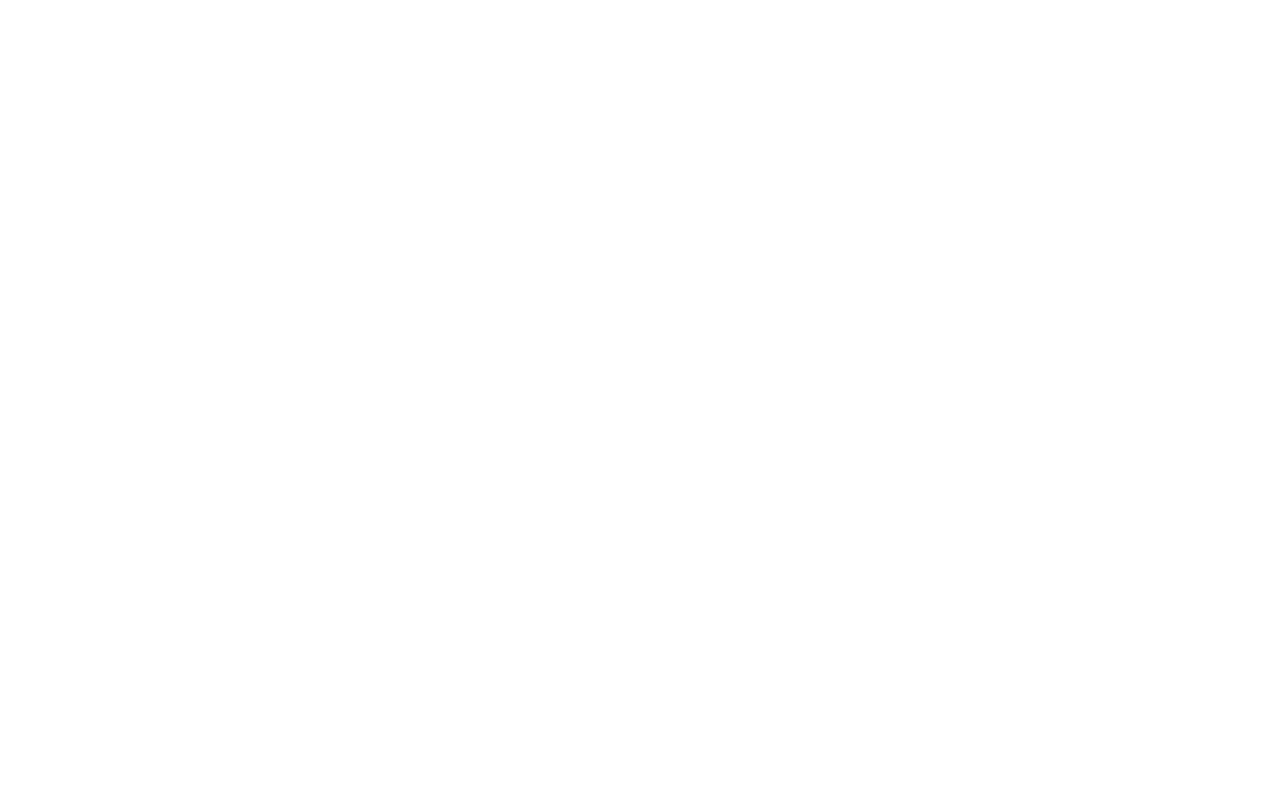
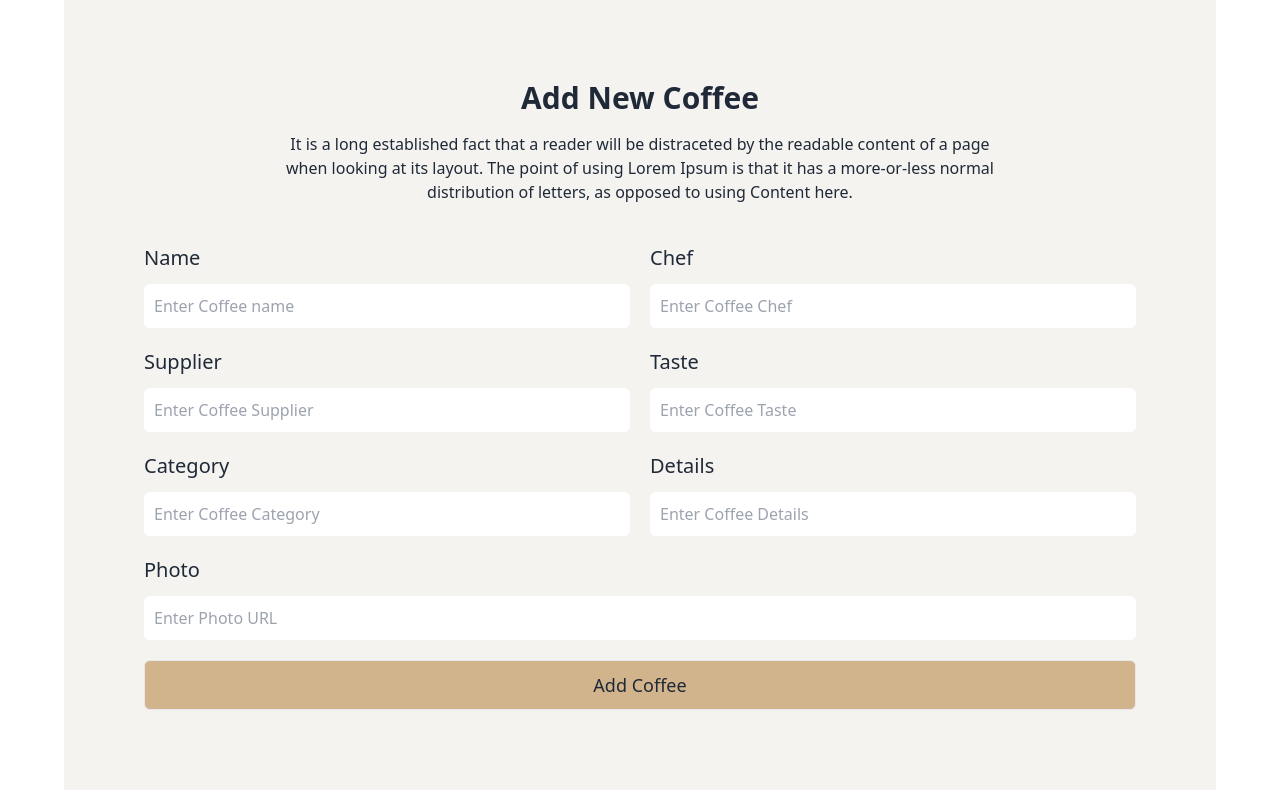
Before and after one commit to HasanurHasu/coffee-store-client, a React (Vite) app: page /addCoffee in a window 1280 px wide. Built offline with nearby package versions, Linux system fonts and the light colour scheme.

Commit message:
create add coffee form

```diff
--- a/src/App.jsx
+++ b/src/App.jsx
@@ -4,7 +4,6 @@ function App() {
   return (
     <>
       <h1 className="text-5xl text-center font-bold">Coffee Store</h1>
-
     </>
   )
 }
--- a/src/components/AddCoffee.jsx
+++ b/src/components/AddCoffee.jsx
@@ -1,8 +1,45 @@
 
 const AddCoffee = () => {
     return (
-        <div>
+        <div className="max-w-6xl mx-auto bg-[#F4F3F0] p-20">
+            <h1 className="text-3xl text-center font-bold mb-4">Add New Coffee</h1>
+            <p className="text-center w-9/12 mx-auto">It is a long established fact that a reader will be distraceted by the readable content of a page when looking at its layout. The point of using Lorem Ipsum is that it has a more-or-less normal distribution of letters, as opposed to using Content here.</p>
+            <div>
+                <form>
+                    <div className="grid grid-cols-2 gap-5 mt-10">
+                        <div>
+                            <h3 className="label-text text-xl mb-3">Name</h3>
+                            <input type="name" name="name" placeholder="Enter Coffee name" className="p-[10px] rounded-md w-full" />
+                        </div>
+                        <div>
+                            <h3 className="label-text text-xl mb-3">Chef</h3>
+                            <input type="name" name="name" placeholder="Enter Coffee Chef" className="p-[10px] rounded-md w-full" />
+                        </div>
+                        <div>
+                            <h3 className="label-text text-xl mb-3">Supplier</h3>
+                            <input type="name" name="name" placeholder="Enter Coffee Supplier" className="p-[10px] rounded-md w-full" />
+                        </div>
+                        <div>
+                            <h3 className="label-text text-xl mb-3">Taste</h3>
+                            <input type="name" name="name" placeholder="Enter Coffee Taste" className="p-[10px] rounded-md w-full" />
+                        </div>
+                        <div>
+                            <h3 className="label-text text-xl mb-3">Category</h3>
+                            <input type="name" name="name" placeholder="Enter Coffee Category" className="p-[10px] rounded-md w-full" />
+                        </div>
+                        <div>
+                            <h3 className="label-text text-xl mb-3">Details</h3>
+                            <input type="name" name="name" placeholder="Enter Coffee Details" className="p-[10px] rounded-md w-full" />
+                        </div>
+                        <div className="col-span-2">
+                            <h3 className="label-text text-xl mb-3">Photo</h3>
+                            <input type="name" name="name" placeholder="Enter Photo URL" className="p-[10px] rounded-md w-full" />
+                        </div>
+                       <input type="submit" className="w-full py-[10px] text-center font-medium bg-[#D2B48C] col-span-2 border text-lg rounded-md" value="Add Coffee" />
 
+                    </div>
+                </form>
+            </div>
         </div>
     );
 };
```
